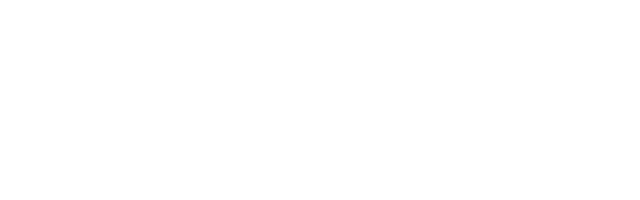
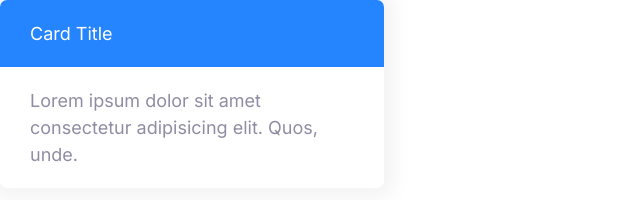
Before and after one commit to DudleyJones/lamantra, a plain HTML site: page index.html in a window 1280 px wide. Shown: the whole page, without its empty margins (0-640 px from the left). Drawn offline with Linux system fonts and the light colour scheme.

Commit message:
Build the card component.

```diff
--- a/CSS/styles.css
+++ b/CSS/styles.css
@@ -277,3 +277,25 @@
         font-size: 1.5rem;
     }
 }
+
+/* Cards */
+
+.card {
+    border-radius: 7px;
+    box-shadow: 0 0 20px 10px #f3f3f3;
+    overflow: hidden;
+}
+
+.card__header, .card__body {
+    padding: 2rem 3rem;
+}
+
+.card--primary .card__header {
+    background: var(--color-primary);
+    color: #fff;
+}
+
+.card--secondary .card__header {
+    background: var(--color-secondary);
+    color: #fff;
+}
--- a/index.html
+++ b/index.html
@@ -12,6 +12,13 @@
 
 </head>
 <body>
-
+<div style="width: 30%;">
+    <div class="card card--primary">
+        <header class="card__header">Card Title</header>
+        <div class="card__body">
+            Lorem ipsum dolor sit amet consectetur adipisicing elit. Quos, unde.
+        </div>
+    </div>
+</div>
 </body>
 </html>
```
Also changed, not shown: components/card.html (added, +8 -0 lines).
